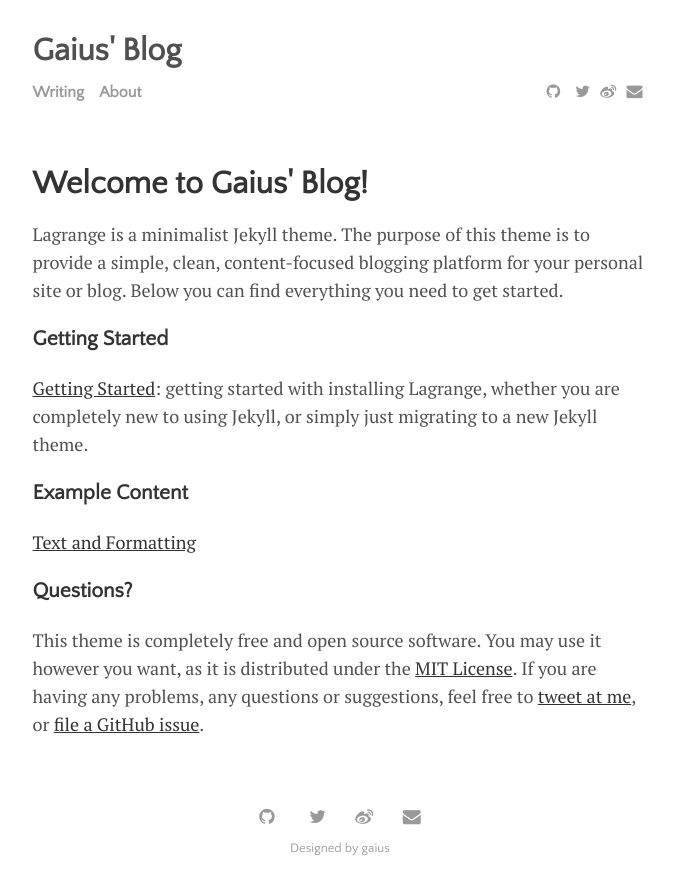
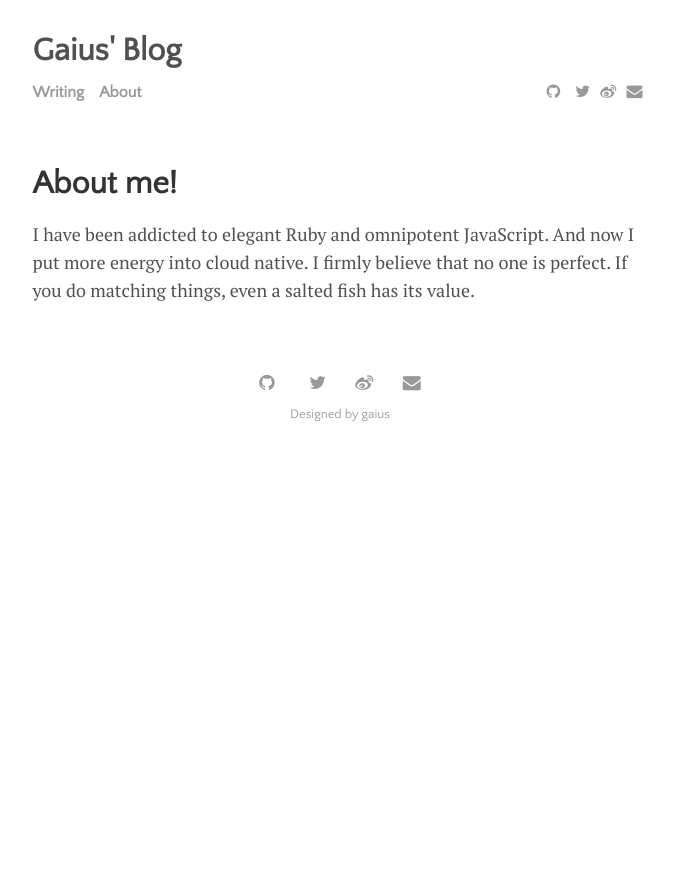
Before and after one commit to gaius-qi/gaius-qi.github.io, a Jekyll site: the page built from menu/about.md, in a window 1280 px wide. Shown: the top 895 px of the page, without its empty margins (300-974 px from the left). Built offline with Jekyll 4.4.1, drawn with Linux system fonts in a browser that asks for light colours.

Commit message:
feat: about

```diff
--- a/menu/about.md
+++ b/menu/about.md
@@ -1,18 +1,6 @@
 ---
 layout: page
-title: Welcome to Gaius' Blog!
+title: About me!
 ---
 
-Lagrange is a minimalist Jekyll theme. The purpose of this theme is to provide a simple, clean, content-focused blogging platform for your personal site or blog. Below you can find everything you need to get started.
-
-### Getting Started
-
-[Getting Started]({{ site.github.url }}{% post_url 2015-10-10-getting-started %}): getting started with installing Lagrange, whether you are completely new to using Jekyll, or simply just migrating to a new Jekyll theme.
-
-### Example Content
-
-[Text and Formatting]({{ site.github.url }}{% post_url 2014-01-01-text-formatting-examples %})
-
-### Questions?
-
-This theme is completely free and open source software. You may use it however you want, as it is distributed under the [MIT License](http://choosealicense.com/licenses/mit/). If you are having any problems, any questions or suggestions, feel free to [tweet at me](https://twitter.com/intent/tweet?text=My%question%about%Lagrange%is:%&amp;via=paululele), or [file a GitHub issue](https://github.com/lenpaul/lagrange/issues/new).
+I have been addicted to elegant Ruby and omnipotent JavaScript. And now I put more energy into cloud native. I firmly believe that no one is perfect. If you do matching things, even a salted fish has its value.
```
